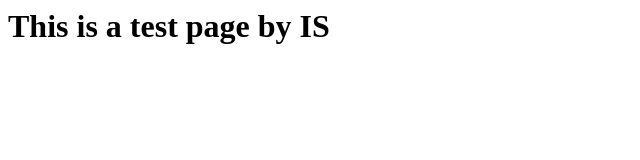
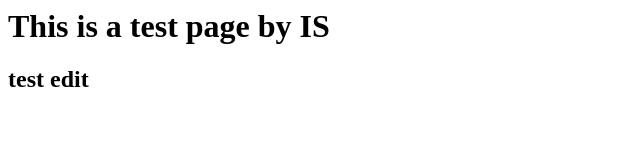
Before and after one commit to HDtestIS/test, a plain HTML site: page index.html in a window 1280 px wide. Shown: the whole page, without its empty margins (0-640 px from the left). Drawn offline with Linux system fonts and the light colour scheme.

Commit message:
Update index.html

```diff
--- a/index.html
+++ b/index.html
@@ -2,5 +2,6 @@
 <title>This is a test page</title>
 <body>
 <h1>This is a test page by IS</h1>
+  <h2>test edit</h2>
 </body>
 </html>
```
